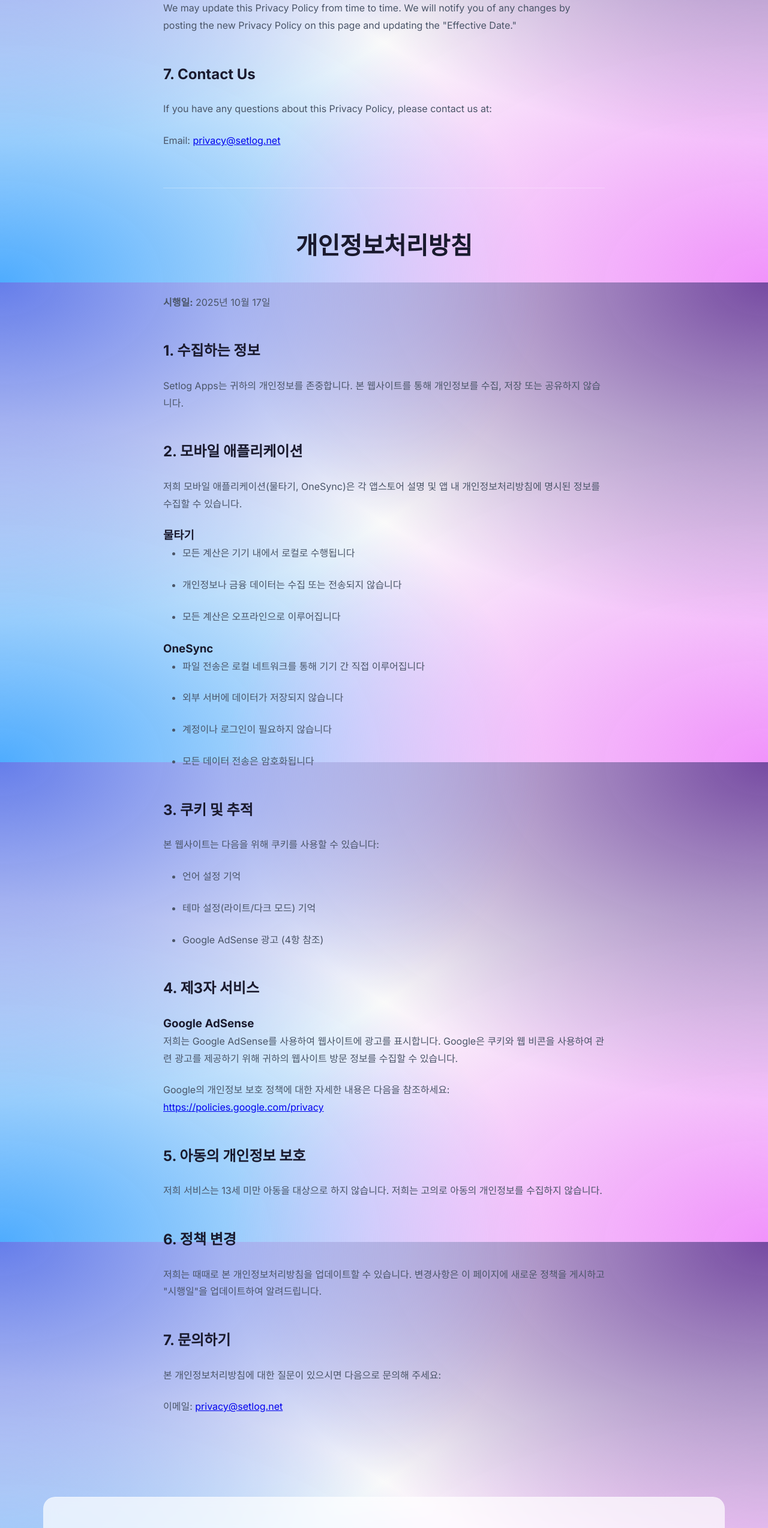
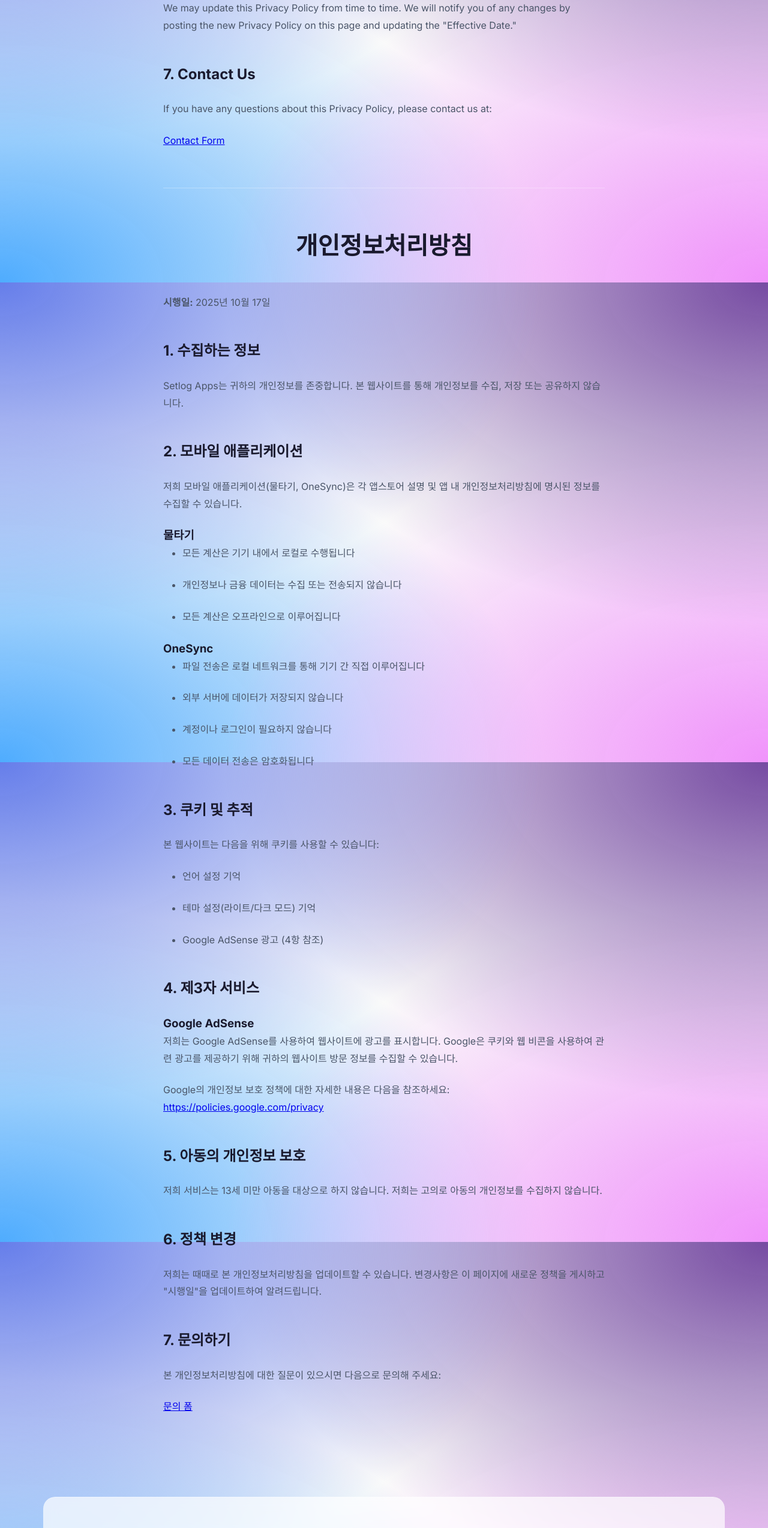
Before and after one commit to JUKI-J/SetlogApps, a plain HTML site: page privacy.html in a window 1280 px wide. Shown: the part 1929-4477 px from the top of the page at 60% size. Drawn offline with Linux system fonts and the light colour scheme.

Commit message:
Replace all email contact links with Tally form
- Changed support@setlog.net and privacy@setlog.net to Contact Form
- Consistent contact method across all pages (Terms & Privacy)
- Both English and Korean sections updated

🤖 Generated with [Claude Code](https://claude.com/claude-code)

Co-Authored-By: Claude <noreply@anthropic.com>

```diff
--- a/privacy.html
+++ b/privacy.html
@@ -96,7 +96,7 @@
 
             <h2>7. Contact Us</h2>
             <p>If you have any questions about this Privacy Policy, please contact us at:</p>
-            <p>Email: <a href="mailto:privacy@setlog.net">privacy@setlog.net</a></p>
+            <p><a href="https://tally.so/r/nrxJXo" target="_blank" rel="noopener noreferrer">Contact Form</a></p>
 
             <hr style="margin: var(--spacing-xxl) 0; border: none; border-top: 1px solid var(--border-color);">
 
@@ -145,7 +145,7 @@
 
             <h2>7. 문의하기</h2>
             <p>본 개인정보처리방침에 대한 질문이 있으시면 다음으로 문의해 주세요:</p>
-            <p>이메일: <a href="mailto:privacy@setlog.net">privacy@setlog.net</a></p>
+            <p><a href="https://tally.so/r/nrxJXo" target="_blank" rel="noopener noreferrer">문의 폼</a></p>
         </div>
 
         <footer class="footer">
```
Also changed, not shown: terms.html (+2 -2 lines).
